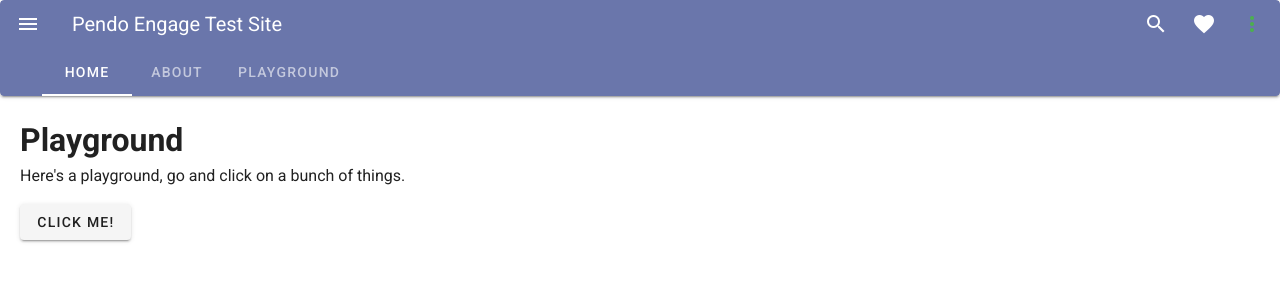
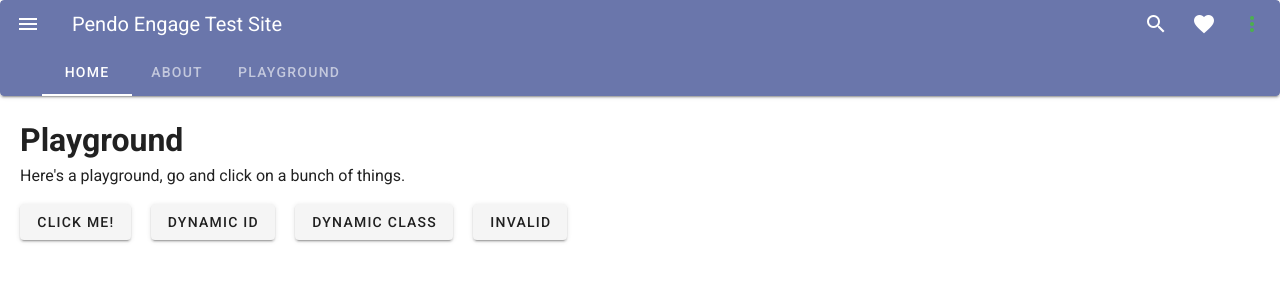
Before and after one commit to jingjing-jacobson/engage-test-site, a Vue app: page /playground in a window 1280 px wide. Shown: the top 300 px of the page. Built offline with nearby package versions, Linux system fonts and the light colour scheme.

Commit message:
add more dynamic elements

```diff
--- a/src/views/PlaygroundView.vue
+++ b/src/views/PlaygroundView.vue
@@ -2,7 +2,12 @@
     <div class="playground">
         <h1>Playground</h1>
         <p>Here's a playground, go and click on a bunch of things.</p>
-        <v-btn elevation="2" v-on:click="showAlert('You clicked me!')">Click me!</v-btn>
+        <div class="flex-container">
+            <v-btn elevation="2" v-on:click="showAlert('You clicked me!')">Click me!</v-btn>
+            <v-btn elevation="2" id="some-id-rs12341234abcdabcd">dynamic id</v-btn>
+            <v-btn elevation="2" class="a-class-rs9999aaaa9999aaaa">dynamic class</v-btn>
+            <v-btn elevation="2" id="1234-rs12341234abcdabcd">invalid</v-btn>
+        </div>
     </div>
 </template>
 
@@ -21,4 +26,8 @@ export default {
 .playground {
     padding: 20px;
 }
+.flex-container {
+    display: flex;
+    gap: 20px;
+}
 </style>
```
